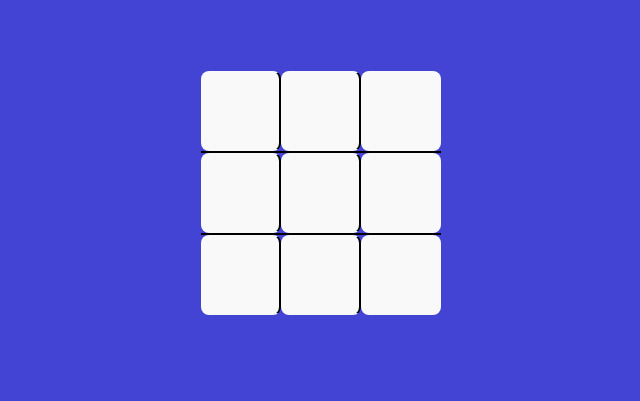
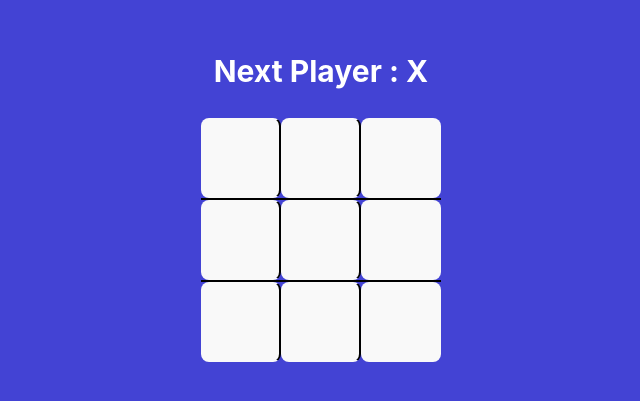
Before and after one commit to Shahid-MS/TicTacToe, a React (Vite) app: page / in a window 1280 px wide. Shown: the part 207-608 px from the top of the page, without its empty margins (319-959 px from the left). Built offline with nearby package versions, Linux system fonts and the light colour scheme.

Commit message:
Display next Player Branch component passing

```diff
--- a/src/App.jsx
+++ b/src/App.jsx
@@ -1,11 +1,34 @@
-import "./style.scss"
+import "./style.scss";
+import { useState } from "react";
 
 import Board from "./Components/Board";
 function App() {
+  const [squares, setSqures] = useState(Array(9).fill(null));
+  const [nextPlayer, setNextPlayer] = useState(true);
+  const statusMessage = nextPlayer ? "X" : "0";
+
+  const handleSquaresClick = (clickedPosition) => {
+    if (squares[clickedPosition]) {
+      return;
+    }
+
+    setSqures((currentSquare) => {
+      return currentSquare.map((squareValue, position) => {
+        if (clickedPosition === position) {
+          return nextPlayer ? "X" : "0";
+        }
+        return squareValue;
+      });
+    });
+
+    setNextPlayer((currentNext) => !currentNext);
+  };
+
   return (
     <>
       <div className="app">
-        <Board />
+        <h2>Next Player : {statusMessage}</h2>
+        <Board squares={squares} handleSquaresClick={handleSquaresClick} />
       </div>
     </>
   );
--- a/src/Components/Board.jsx
+++ b/src/Components/Board.jsx
@@ -1,27 +1,7 @@
 import { useState } from "react";
 import Square from "./Square";
 
-const Board = () => {
-  const [squares, setSqures] = useState(Array(9).fill(null));
-
-  const [nextPlayer, setNextPlayer] = useState(true);
-
-  const handleSquaresClick = (clickedPosition) => {
-    if (squares[clickedPosition]) {
-      return;
-    }
-
-    setSqures((currentSquare) => {
-      return currentSquare.map((squareValue, position) => {
-        if (clickedPosition === position) {
-          return nextPlayer ? "X" : "0";
-        }
-        return squareValue;
-      });
-    });
-
-    setNextPlayer((currentNext) => !currentNext);
-  };
+const Board = ({ squares, handleSquaresClick }) => {
 
   const renderSquare = (position) => {
     return (
--- a/src/Components/Square.jsx
+++ b/src/Components/Square.jsx
@@ -5,6 +5,7 @@
 // };
 
 // eslint-disable-next-line react/prop-types
+
 const Square = ({value , onClick}) =>{
     // console.log(props.value);
     return <button type="button" className="square" onClick={onClick}>{value}</button>;
```
